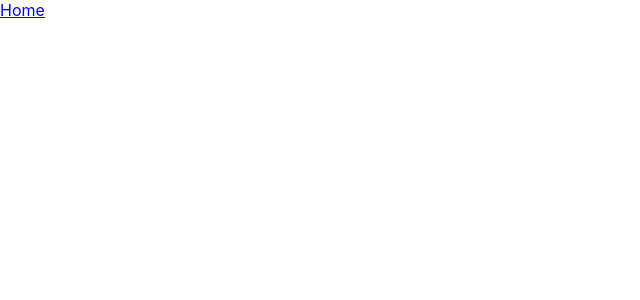
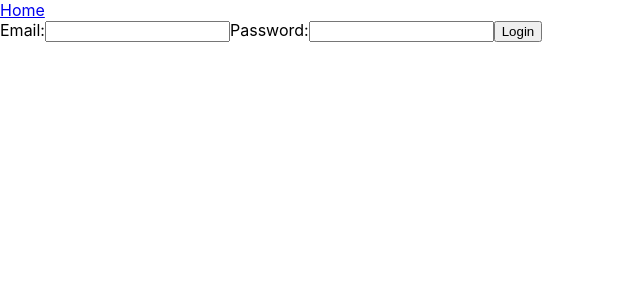
Before and after one commit to Dog-Match/dog-match-fe, a React (Create React App) app: page /login in a window 1280 px wide. Shown: the top 300 px of the page, without its empty margins (0-640 px from the left). Built offline with nearby package versions, Linux system fonts and the light colour scheme.

Commit message:
Signup and Login Pages

```diff
--- a/src/App.js
+++ b/src/App.js
@@ -10,8 +10,9 @@ import ProfilePage from './ProfilePage';
 import ResultsPage from './ResultsPage';
 import AboutPage from './AboutPage';
 import BreedDetailsPage from './BreedDetailsPage';
-import NavBar from './NavBar';
-import AuthPage from './AuthPage';
+import LoginPage from './LoginPage.js';
+import SignupPage from './SignupPage';
+//import NavBar from './NavBar';
 import './App.css';
 
 const TOKEN_KEY = 'TOKEN';
@@ -41,12 +42,14 @@ export default class App extends Component {
                 path="/"
                 exact
                 render={(routerProps) => this.state.token ? <ProfilePage token = {this.state.token}{...routerProps}/> : <Redirect to = "/auth"/> }/>
-              <Route
-                path="/auth"
+              <Route path="/signup"
                 exact
-                render={(routerProps) => <AuthPage
-                  handleTokenChange={this.handleTokenChange}
-                  {...routerProps}/>}/>
+                render={(routerProps) => this.state.token ? <SignupPage token = {this.state.token}{...routerProps}/> : <Redirect to = "/login"/> }/>
+              <Route path="/login" exact
+                render={routerProps => (
+                  <LoginPage handleTokenChange = {this.handleTokenChange} {...routerProps}/>
+                )}
+              />
               <Route
                 path="/results"
                 exact
--- a/src/AuthPage.js
+++ /dev/null
@@ -1,11 +0,0 @@
-import React, { Component } from 'react';
-
-export default class AuthPage extends Component {
-  render() {
-    return (
-      <div>
-                test
-      </div>
-    );
-  }
-}
--- /dev/null
+++ b/src/LoginPage.js
@@ -0,0 +1,34 @@
+import React, { Component } from 'react';
+import { login } from './fetch-utils.js';
+
+export default class LoginPage extends Component {
+    state = {
+      password: '',
+      email: ''
+    }
+
+    handleSubmit = async e => {
+      e.preventDefault();
+      const { token } = await login(this.state.email, this.state.password);
+      this.props.handleTokenChange(token);
+      this.props.history.push('/');
+    }
+
+    render() {
+      return (
+        <div>
+          <form onSubmit={this.handleSubmit}>
+            <label>
+                        Email:
+              <input value={this.state.email} onChange={(e)=> this.setState({ email: e.target.value })} type = 'email'/>
+            </label>
+            <label>
+                Password:
+              <input value={this.state.password} onChange={(e)=> this.setState({ password: e.target.value })} type = 'password'/>
+            </label>
+            <button> Login </button>
+          </form>
+        </div>
+      );
+    }
+}
--- /dev/null
+++ b/src/SignupPage.js
@@ -0,0 +1,36 @@
+import React, { Component } from 'react';
+import { signUp } from './fetch-utils.js';
+
+export default class SignupPage extends Component {
+  state = {
+    password: '',
+    email: ''
+  }
+
+  handleSubmit = async e => {
+    e.preventDefault();
+    const { token } = await signUp(this.state.email, this.state.password);
+    this.props.handleTokenChange(token);
+    this.props.history.push('/');
+  }
+
+  render() {
+    return (
+
+      <div>
+        <form onSubmit={this.handleSubmit}>
+          <label>
+                        Email:
+            <input value={this.state.email} onChange={(e)=> this.setState({ email: e.target.value })} type = 'email'/>
+          </label>
+          <label>
+                Password:
+            <input value={this.state.password} onChange={(e)=> this.setState({ password: e.target.value })} type = 'password'/>
+          </label>
+          <button>Sign Up</button>
+        </form>
+      </div>
+
+    );
+  }
+}
--- a/src/fetch-utils.js
+++ b/src/fetch-utils.js
@@ -0,0 +1,19 @@
+import request from 'superagent';
+//const URL = 'https://dog-match-be.herokuapp.com/';
+const URL = 'http://localhost:7890/';
+
+export async function login(email, password){
+  const response = await request
+    .post(`${URL}auth/signin`)
+    .send({ email, password });
+
+  return response.body;
+}
+
+export async function signUp(email, password){
+  const response = await request
+    .post(`${URL}auth/signup`)
+    .send({ email, password });
+
+  return response.body;
+}
```
Also changed, not shown: 1 other file (tests, documents, lock files or other folders).
